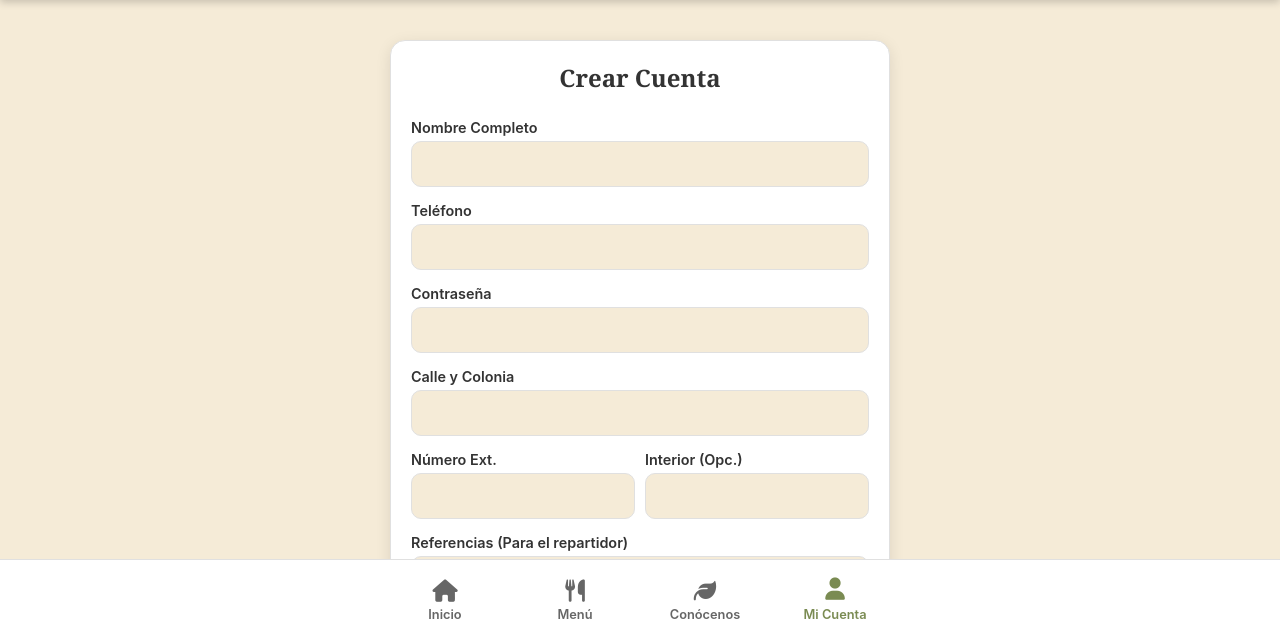
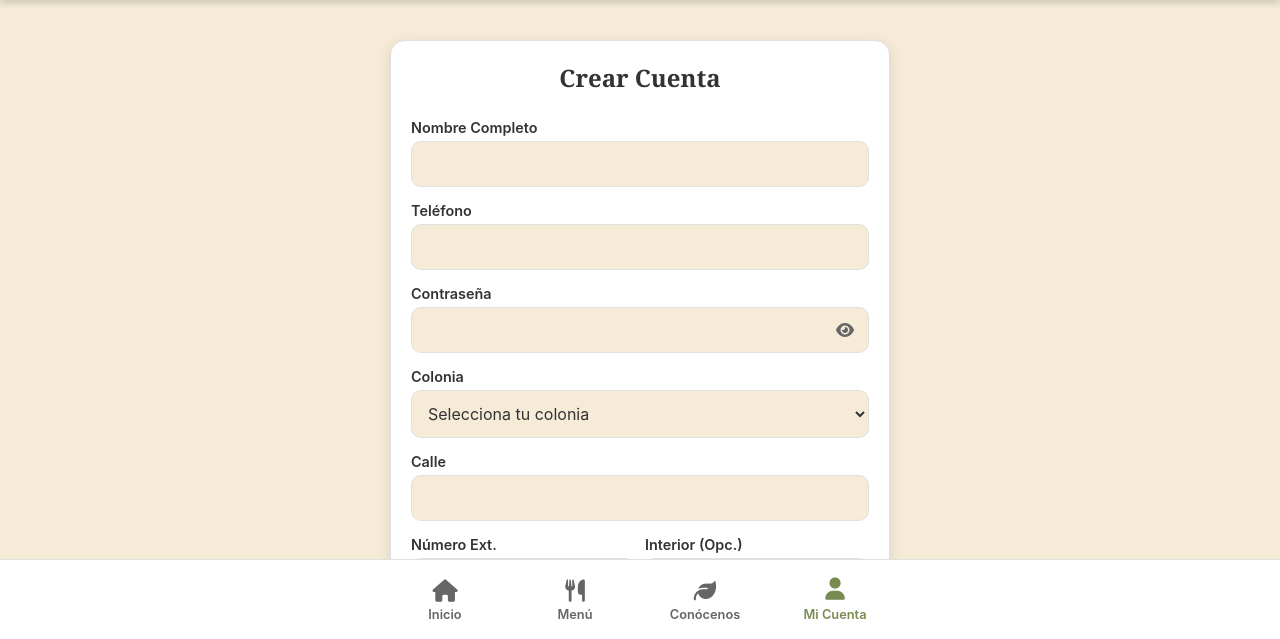
Before and after one commit to ErasLR/appweb_Saberes_ancestrales, a plain HTML site: page login.html in a window 1280 px wide. Both pictures are taken after a click on the button "Crear una cuenta". Shown: the part 161-800 px from the top of the page. Drawn offline with Linux system fonts and the light colour scheme; no server answers.

Commit message:
Enhance login and registration forms with new features
Added password visibility toggle and improved form structure.

```diff
--- a/login.html
+++ b/login.html
@@ -40,11 +40,20 @@
                     </div>
                 </div>
 
+                <!-- FORMULARIO DE LOGIN -->
                 <div id="form-login" class="auth-form-container hidden">
                     <h3 style="text-align: center; margin-bottom: 25px; color: var(--texto-main); font-family: Georgia, serif; font-size: 1.5rem;">Iniciar Sesión</h3>
                     <form onsubmit="event.preventDefault(); loginCliente();">
                         <div class="input-group"><label>Teléfono</label><input type="tel" id="log-tel" required placeholder="Ej. 7841234567"></div>
-                        <div class="input-group"><label>Contraseña</label><input type="password" id="log-pass" required></div>
+
+                        <div class="input-group">
+                            <label>Contraseña</label>
+                            <div class="password-wrapper" style="position: relative;">
+                                <input type="password" id="log-pass" required style="padding-right: 40px;">
+                                <i class="fa-solid fa-eye" onclick="togglePassword('log-pass', this)" style="position: absolute; right: 15px; top: 50%; transform: translateY(-50%); cursor: pointer; color: var(--texto-muted);"></i>
+                            </div>
+                        </div>
+
                         <button type="submit" class="btn btn-primary full-width mt-10">Entrar</button>
                     </form>
                     <p style="text-align: center; margin-top: 20px; font-size: 0.95rem; cursor: pointer; color: var(--dorado); font-weight: bold;" onclick="volverAlInicioAuth()">
@@ -52,13 +61,43 @@
                     </p>
                 </div>
 
+                <!-- FORMULARIO DE REGISTRO -->
                 <div id="form-register" class="auth-form-container hidden">
                     <h3 style="text-align: center; margin-bottom: 25px; color: var(--texto-main); font-family: Georgia, serif; font-size: 1.5rem;">Crear Cuenta</h3>
                     <form onsubmit="event.preventDefault(); registerCliente();">
                         <div class="input-group"><label>Nombre Completo</label><input type="text" id="reg-nombre" required></div>
                         <div class="input-group"><label>Teléfono</label><input type="tel" id="reg-tel" required></div>
-                        <div class="input-group"><label>Contraseña</label><input type="password" id="reg-pass" required></div>
-                        <div class="input-group"><label>Calle y Colonia</label><input type="text" id="reg-calle" required></div>
+
+                        <div class="input-group">
+                            <label>Contraseña</label>
+                            <div class="password-wrapper" style="position: relative;">
+                                <input type="password" id="reg-pass" required style="padding-right: 40px;">
+                                <i class="fa-solid fa-eye" onclick="togglePassword('reg-pass', this)" style="position: absolute; right: 15px; top: 50%; transform: translateY(-50%); cursor: pointer; color: var(--texto-muted);"></i>
+                            </div>
+                        </div>
+
+                        <!-- SELECTOR DE COLONIA -->
+                        <div class="input-group">
+                            <label>Colonia</label>
+                            <select id="reg-colonia" required onchange="mostrarOtraColonia()">
+                                <option value="">Selecciona tu colonia</option>
+                                <option value="Centro">Centro</option>
+                                <option value="Barrio del Zapote">Barrio del Zapote</option>
+                                <option value="Barrio de la Cruz">Barrio de la Cruz</option>
+                                <option value="Benito Juárez">Benito Juárez</option>
+                                <option value="Emiliano Zapata">Emiliano Zapata</option>
+                                <option value="Lázaro Cárdenas">Lázaro Cárdenas</option>
+                                <option value="Otra">Otra (Escribir mi colonia)</option>
+                            </select>
+                        </div>
+
+                        <!-- INPUT PARA ESCRIBIR OTRA COLONIA (Oculto por defecto) -->
+                        <div class="input-group hidden" id="grupo-otra-colonia">
+                            <label>Escribe tu Colonia</label>
+                            <input type="text" id="reg-otra-colonia">
+                        </div>
+
+                        <div class="input-group"><label>Calle</label><input type="text" id="reg-calle" required></div>
                         <div class="row">
                             <div class="input-group"><label>Número Ext.</label><input type="text" id="reg-num" required></div>
                             <div class="input-group"><label>Interior (Opc.)</label><input type="text" id="reg-int"></div>
@@ -72,19 +111,14 @@
                 </div>
             </div>
 
-            <!-- PANEL DE USUARIO LOGUEADO CON HISTORIAL -->
             <div id="auth-user" class="auth-form-container hidden" style="text-align:center;">
                 <h3>Hola, <span id="user-name-display"></span></h3>
                 <p>¿Qué deseas hacer hoy?</p>
-
                 <div style="display: flex; gap: 10px; margin-top: 20px;">
                     <button class="btn btn-primary full-width" onclick="window.location.href='menu.html'"><i class="fa-solid fa-utensils"></i> Pedir Comida</button>
                     <button class="btn btn-secondary full-width" onclick="cargarMisCompras()"><i class="fa-solid fa-clock-rotate-left"></i> Mis Compras</button>
                 </div>
-
-                <!-- Aquí se inyectará el historial -->
                 <div id="historial-compras" style="margin-top: 25px; text-align: left; display: none;"></div>
-
                 <button class="btn btn-secondary full-width mt-10" style="margin-top: 30px; background: transparent; border: 1px solid var(--border-color); color: var(--texto-muted);" onclick="cerrarSesionCliente()">Cerrar Sesión</button>
             </div>
         </main>
```
